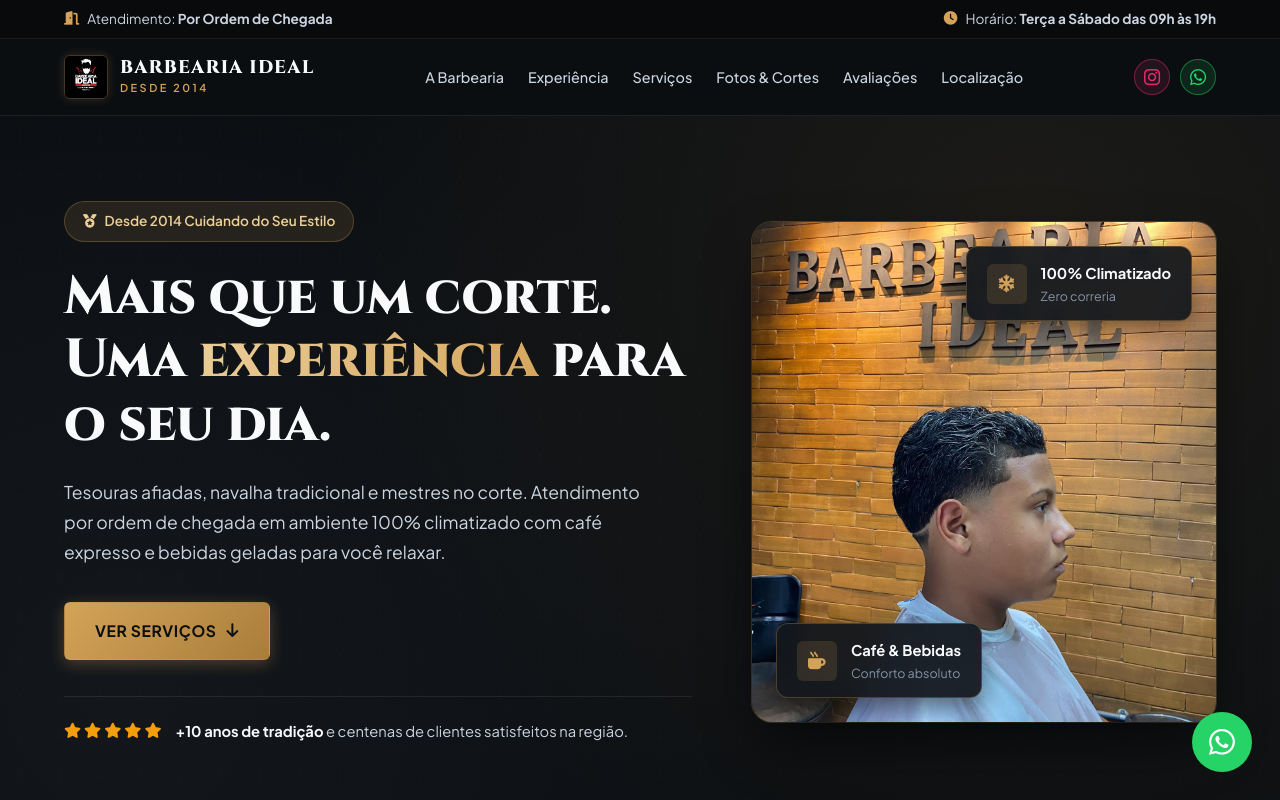
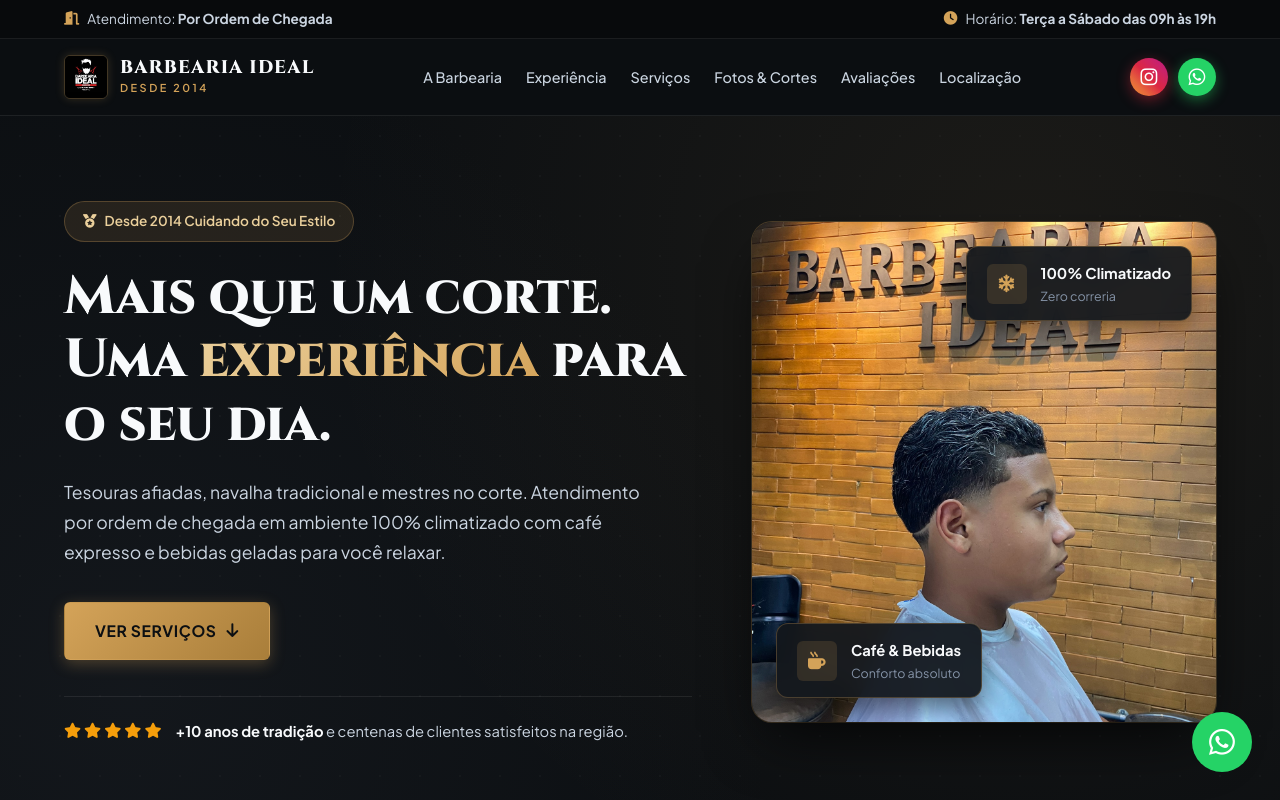
Before and after one commit to vemprapenedorj/Barbearia-Ideal, a plain HTML site: page index.html in a window 1280 px wide. Shown: the top 800 px of the page. Drawn offline with Linux system fonts and the light colour scheme.

Commit message:
Atualiza estilo dos ícones sociais da navbar para modelo preenchido vibrante com ícones brancos

```diff
--- a/site/styles.css
+++ b/site/styles.css
@@ -436,39 +436,38 @@ ul {
   display: inline-flex;
   align-items: center;
   justify-content: center;
-  width: 36px;
-  height: 36px;
+  width: 38px;
+  height: 38px;
   border-radius: 50%;
-  font-size: 1.15rem;
+  font-size: 1.2rem;
+  color: #ffffff !important;
   transition: all var(--transition-fast);
   text-decoration: none !important;
+  border: none;
+  cursor: pointer;
+}
+
+.nav-social-btn.instagram {
+  background: linear-gradient(45deg, #f09433 0%, #e6683c 25%, #dc2743 50%, #cc2366 75%, #bc1888 100%);
+  color: #ffffff !important;
+  box-shadow: 0 4px 14px rgba(220, 39, 67, 0.45);
+}
+
+.nav-social-btn.instagram:hover {
+  transform: translateY(-2px) scale(1.08);
+  box-shadow: 0 6px 18px rgba(220, 39, 67, 0.65);
 }
 
 .nav-social-btn.whatsapp {
-  color: #25d366;
-  background: rgba(37, 211, 102, 0.12);
-  border: 1px solid rgba(37, 211, 102, 0.45);
-}
-
-.nav-social-btn.whatsapp:hover {
   background: #25d366;
   color: #ffffff !important;
-  transform: translateY(-2px);
   box-shadow: 0 4px 14px rgba(37, 211, 102, 0.45);
 }
 
-.nav-social-btn.instagram {
-  color: #e1306c;
-  background: rgba(225, 48, 108, 0.12);
-  border: 1px solid rgba(225, 48, 108, 0.45);
-}
-
-.nav-social-btn.instagram:hover {
-  background: linear-gradient(45deg, #f09433 0%, #e6683c 25%, #dc2743 50%, #cc2366 75%, #bc1888 100%);
-  color: #ffffff !important;
-  border-color: transparent;
-  transform: translateY(-2px);
-  box-shadow: 0 4px 14px rgba(225, 48, 108, 0.45);
+.nav-social-btn.whatsapp:hover {
+  background: #22bf5b;
+  transform: translateY(-2px) scale(1.08);
+  box-shadow: 0 6px 18px rgba(37, 211, 102, 0.65);
 }
 
 .mobile-toggle {
--- a/styles.css
+++ b/styles.css
@@ -436,39 +436,38 @@ ul {
   display: inline-flex;
   align-items: center;
   justify-content: center;
-  width: 36px;
-  height: 36px;
+  width: 38px;
+  height: 38px;
   border-radius: 50%;
-  font-size: 1.15rem;
+  font-size: 1.2rem;
+  color: #ffffff !important;
   transition: all var(--transition-fast);
   text-decoration: none !important;
+  border: none;
+  cursor: pointer;
+}
+
+.nav-social-btn.instagram {
+  background: linear-gradient(45deg, #f09433 0%, #e6683c 25%, #dc2743 50%, #cc2366 75%, #bc1888 100%);
+  color: #ffffff !important;
+  box-shadow: 0 4px 14px rgba(220, 39, 67, 0.45);
+}
+
+.nav-social-btn.instagram:hover {
+  transform: translateY(-2px) scale(1.08);
+  box-shadow: 0 6px 18px rgba(220, 39, 67, 0.65);
 }
 
 .nav-social-btn.whatsapp {
-  color: #25d366;
-  background: rgba(37, 211, 102, 0.12);
-  border: 1px solid rgba(37, 211, 102, 0.45);
-}
-
-.nav-social-btn.whatsapp:hover {
   background: #25d366;
   color: #ffffff !important;
-  transform: translateY(-2px);
   box-shadow: 0 4px 14px rgba(37, 211, 102, 0.45);
 }
 
-.nav-social-btn.instagram {
-  color: #e1306c;
-  background: rgba(225, 48, 108, 0.12);
-  border: 1px solid rgba(225, 48, 108, 0.45);
-}
-
-.nav-social-btn.instagram:hover {
-  background: linear-gradient(45deg, #f09433 0%, #e6683c 25%, #dc2743 50%, #cc2366 75%, #bc1888 100%);
-  color: #ffffff !important;
-  border-color: transparent;
-  transform: translateY(-2px);
-  box-shadow: 0 4px 14px rgba(225, 48, 108, 0.45);
+.nav-social-btn.whatsapp:hover {
+  background: #22bf5b;
+  transform: translateY(-2px) scale(1.08);
+  box-shadow: 0 6px 18px rgba(37, 211, 102, 0.65);
 }
 
 .mobile-toggle {
```
